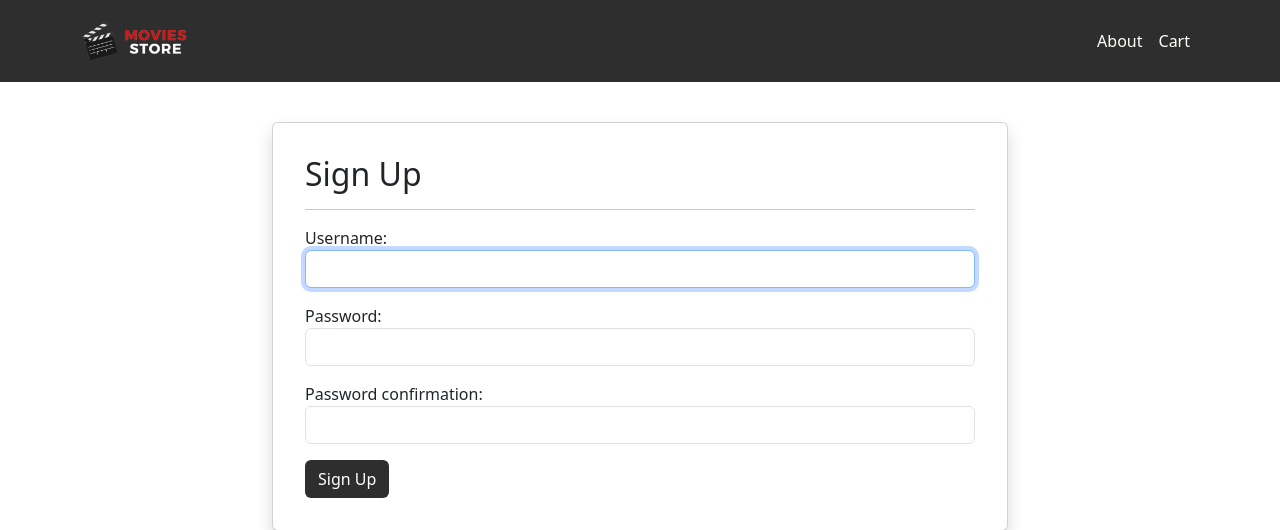
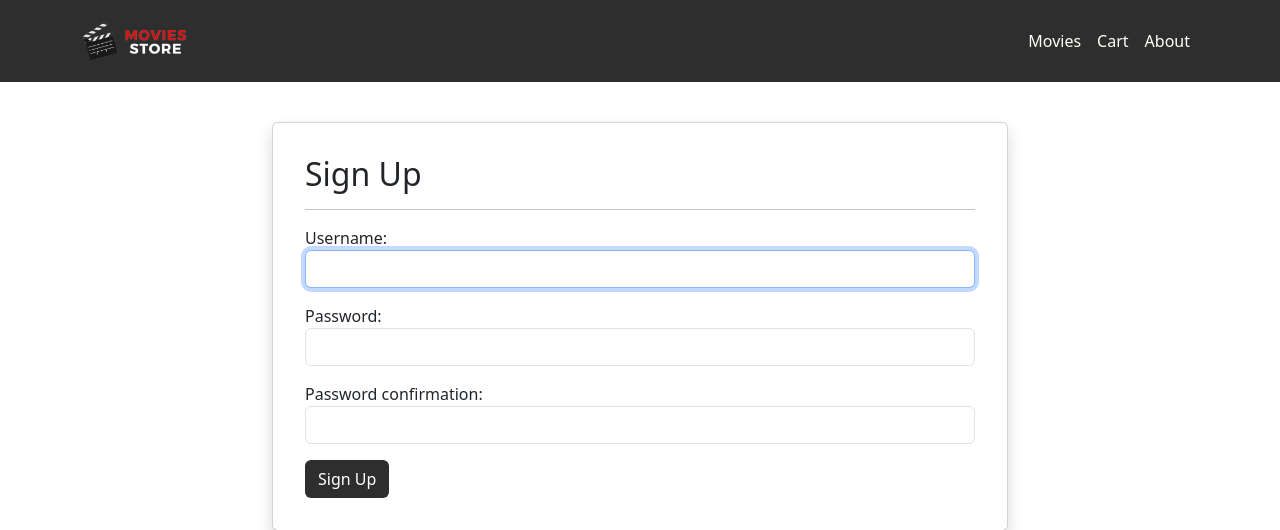
Before and after one commit to georgegoldenbank/team4MovieStore, a Django app: page /accounts/signup in a window 1280 px wide. Shown: the top 530 px of the page. Run offline with Django 5.2, Linux system fonts and the light colour scheme; some libraries are stand-ins or nearby versions.

Commit message:
added movies tab to header

```diff
--- a/moviesstore/templates/base.html
+++ b/moviesstore/templates/base.html
@@ -27,8 +27,9 @@
       </button>
       <div class="collapse navbar-collapse" id="navbarNavAltMarkup">
         <div class="navbar-nav ms-auto navbar-ml">
+          <a class="nav-link" href="{% url 'movies.index' %}">Movies</a>
+          <a class="nav-link" href="{% url 'cart.index' %}">Cart</a>
           <a class="nav-link" href="{% url 'home.about' %}">About</a>
-          <a class="nav-link" href="{% url 'cart.index' %}">Cart</a>
         </div>
       </div>
     </div>
```
